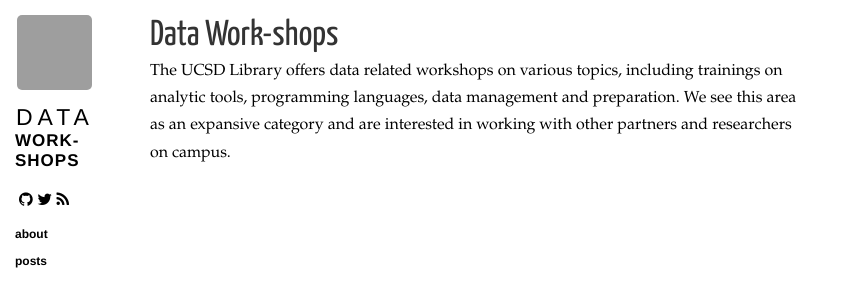
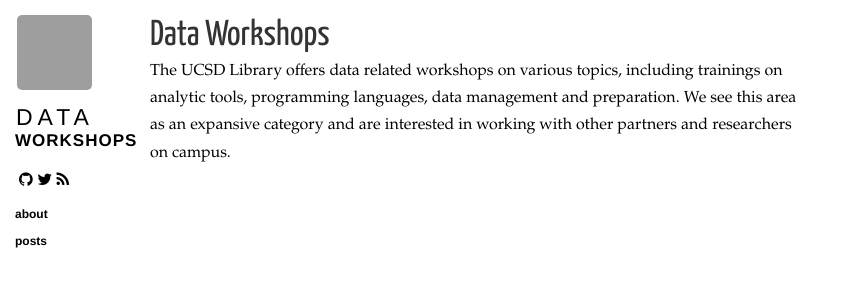
Before and after one commit to ucsdlib/workshops, a Jekyll site: the page built from about.html, in a window 1280 px wide, cut to the strip 0-307 px from the top of the page. Shown: the whole strip, without its empty margins (0-843 px from the left). Built offline with Jekyll 4.4.1, drawn with Linux system fonts in a browser that asks for light colours; nearby versions of some CDN libraries; Markdown is read by kramdown in place of the engine named in the settings; grey boxes are pictures that could not be loaded.

Commit message:
changing config

```diff
--- a/_config.yml
+++ b/_config.yml
@@ -6,7 +6,7 @@ rdiscount:
 gems:
   - jekyll-sitemap
 
-name: Data Work-shops
+name: Data Workshops
 url: http://ucsdlib.github.io/workshops
 description: A list of our workshops.
 twitter: jt14den
```
